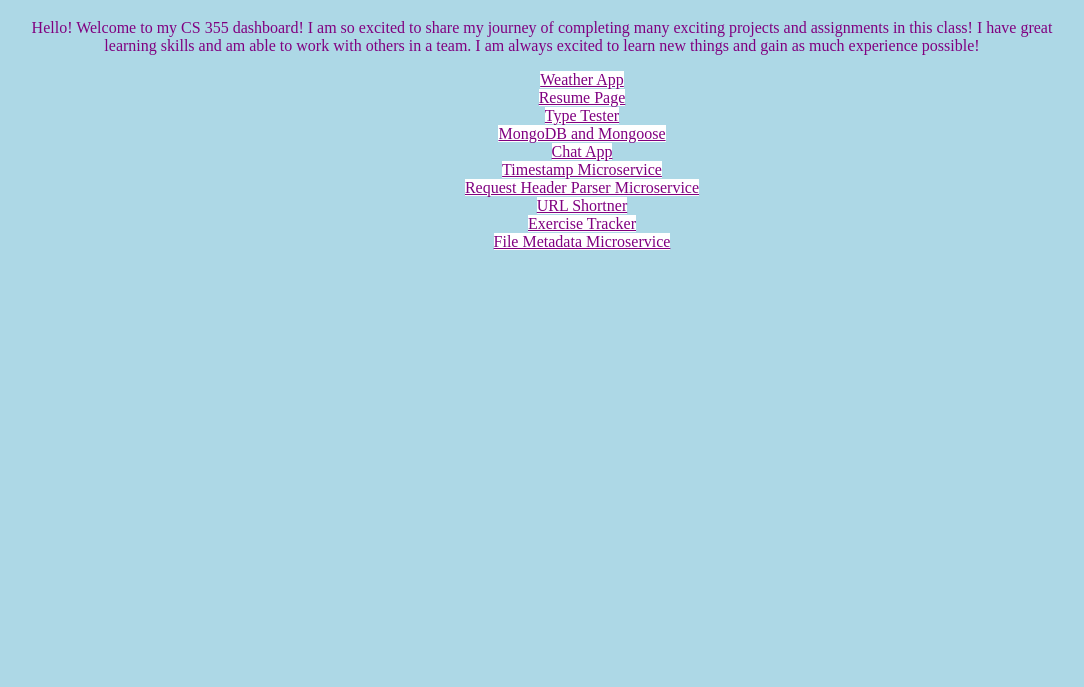
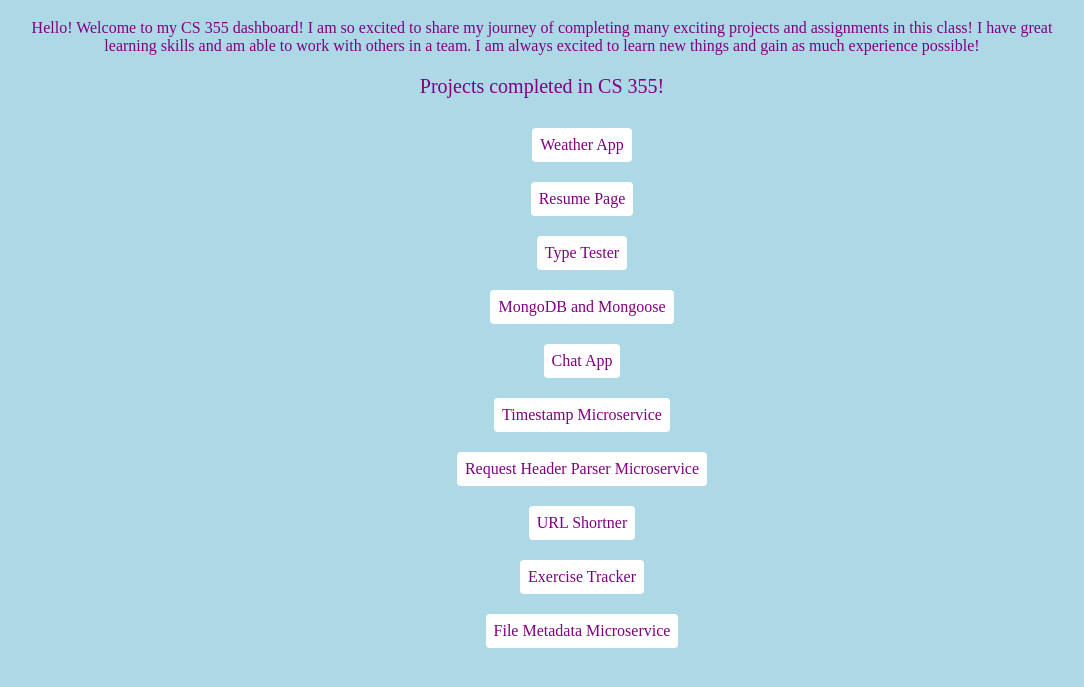
Before and after one commit to Ktaiyeba/Ktaiyeba.github.io, a plain HTML site: page index.html in a window 1280 px wide. Shown: the part 61-748 px from the top of the page, without its empty margins (98-1182 px from the left). Drawn offline with Linux system fonts and the light colour scheme.

Commit message:
Update index.html

```diff
--- a/index.html
+++ b/index.html
@@ -13,49 +13,55 @@
       <p>Hello! Welcome to my CS 355 dashboard! I am so excited to share my journey of completing many exciting projects and assignments in this class! I have great learning skills and am able to work with others in a team. I am always excited to learn new things and gain as much experience possible! </p>
     </header>
 
+    <section class="intro">
+      <div class = "int">
+
+    <p>Projects completed in CS 355!</p>
+</div>
+
+
     <ul id="dash">
       <li class="board">
         <ul>
               <li>
-                <a href="https://Ktaiyeba.github.io/weather-api/weather/weatherapp.html">Weather App</a>
+                <a class="btn" href="https://Ktaiyeba.github.io/weather-api/weather/weatherapp.html">Weather App</a>
               </li>
               <li>
-                <a href="https://Ktaiyeba.github.io/css-portfolio/index.html"> Resume Page </a>
+                <a class="btn" href="https://Ktaiyeba.github.io/css-portfolio/index.html"> Resume Page </a>
               </li>
               <li>
-                <a href="https://Ktaiyeba.github.io/Type/index.html">Type Tester</a>
+                <a class="btn" href="https://Ktaiyeba.github.io/Type/index.html">Type Tester</a>
               </li>
               <li>
-                <a href="https://boilerplate-mongomongoose.ktaiyeba.repl.co/
+                <a class="btn" href="https://boilerplate-mongomongoose.ktaiyeba.repl.co/
 ">MongoDB and Mongoose</a>
               </li>
            <li>
-                <a href="https://Ktaiyeba.github.io/chatapp/index.html
+                <a class="btn" href="https://Ktaiyeba.github.io/chatapp/index.html
 ">Chat App</a>
               </li>
             <li>
-                <a href="https://boilerplate-project-timestamp.ktaiyeba.repl.co
+                <a class="btn" href="https://boilerplate-project-timestamp.ktaiyeba.repl.co
 ">Timestamp Microservice</a>
               </li>
             <li>
-                <a href="https://boilerplate-project-headerparser-1.ktaiyeba.repl.co
-
+                <a class="btn" href="https://boilerplate-project-headerparser-1.ktaiyeba.repl.co
 ">Request Header Parser Microservice</a>
               </li>
           <li>
-                <a href="https://Ktaiyeba.github.io/Urlshortener/
+                <a class="btn" href="https://Ktaiyeba.github.io/Urlshortener/
 ">URL Shortner</a>
               </li>
            <li>
-                <a href="https://boilerplate-project-exercisetracker.ktaiyeba.repl.co
+                <a class="btn" href="https://boilerplate-project-exercisetracker.ktaiyeba.repl.co
 ">Exercise Tracker</a>
               </li>
            <li>
-                <a href="https://boilerplate-project-filemetadata.ktaiyeba.repl.co
+                <a class="btn" href="https://boilerplate-project-filemetadata.ktaiyeba.repl.co
 ">File Metadata Microservice</a>
               </li>
 
-
+    </section>
     <footer>
     </footer>
 </body>
```
